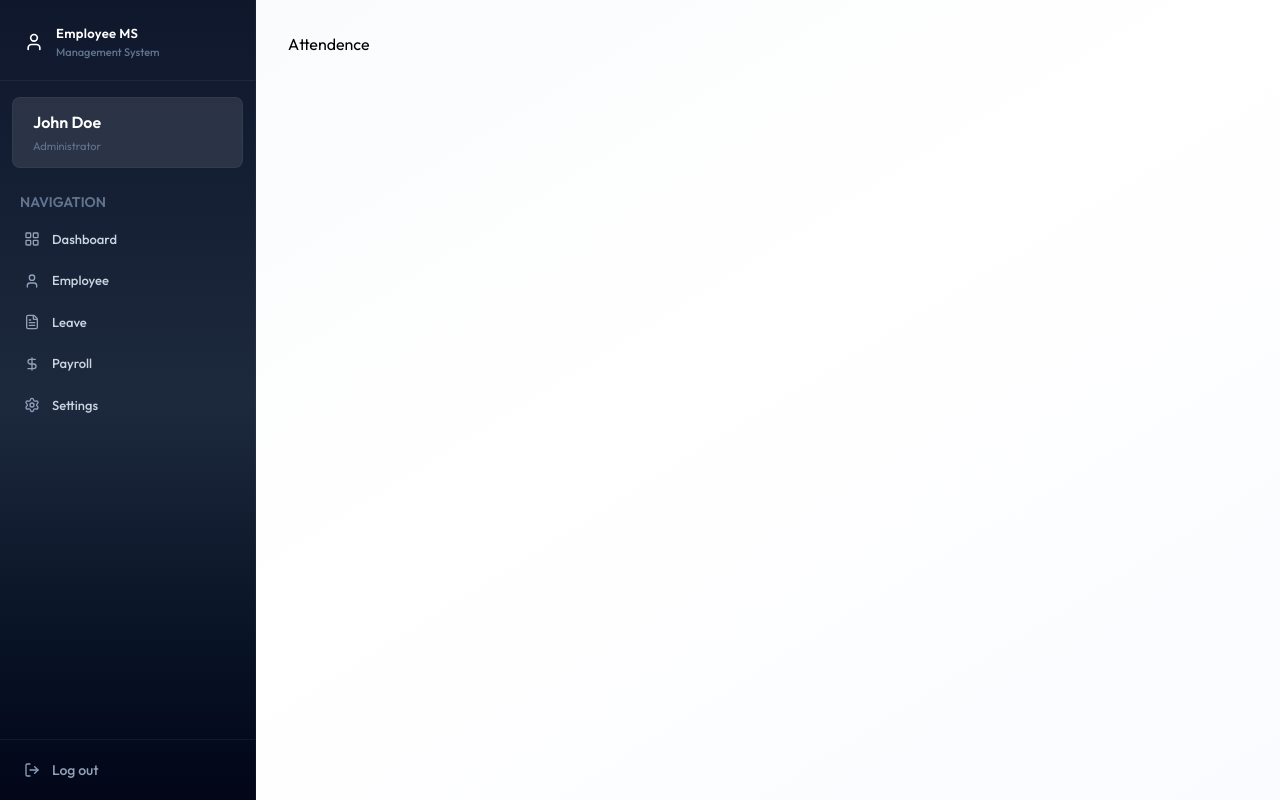
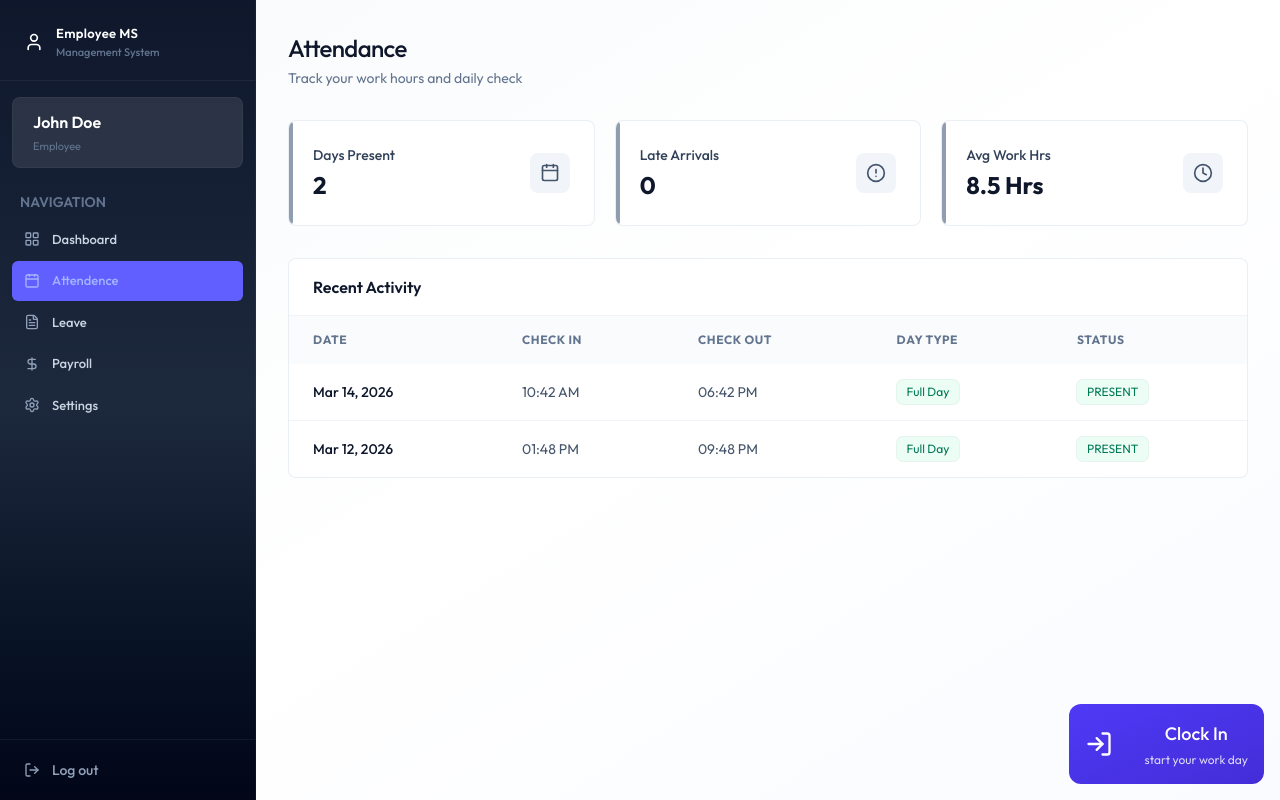
Before and after one commit to Ankitnandanwar/Candidate-Initials_Task_18-06-2026, a React (Vite) app in the folder client/: page /attendance in a window 1280 px wide. Built offline with nearby package versions, Linux system fonts and the light colour scheme.

Commit message:
Attendence Page UI Completed

```diff
--- a/client/package.json
+++ b/client/package.json
@@ -11,6 +11,7 @@
   },
   "dependencies": {
     "@tailwindcss/vite": "^4.3.1",
+    "date-fns": "^4.4.0",
     "lucide-react": "^1.18.0",
     "react": "^19.2.6",
     "react-dom": "^19.2.6",
--- a/client/src/assets/dummyData.js
+++ b/client/src/assets/dummyData.js
@@ -288,3 +288,22 @@
         updatedAt: "2026-03-13T13:48:42.433Z",
     },
 ];
+
+export function getDayTypeDisplay(record) {
+    if (record.dayType) {
+        const map = {
+            "Full Day": "badge-success",
+            "Three Quarter Day": "bg-blue-100 text-blue-700",
+            "Half Day": "badge-warning",
+            "Short Day": "badge-danger",
+        };
+        return {
+            label: record.dayType,
+            className: map[record.dayType] || "bg-slate-100 text-slate-600",
+        };
+    }
+    if (record.checkIn && !record.checkOut) {
+        return { label: "In Progress", className: "bg-indigo-100 text-indigo-700" };
+    }
+    return { label: "—", className: "" };
+}
--- a/client/src/components/Sidebar.jsx
+++ b/client/src/components/Sidebar.jsx
@@ -17,7 +17,7 @@
         setOpenMobileMenu(false)
     }, [pathname])
 
-    const role = "ADMIN" || "EMPLOYEE"
+    const role = "" || "EMPLOYEE"
 
     const navItems = [
         {name: "Dashboard", href:"/dashboard", icon: LayoutGridIcon},
--- /dev/null
+++ b/client/src/components/attendance/AttendanceHistory.jsx
@@ -0,0 +1,65 @@
+import { getDayTypeDisplay } from "../../assets/dummyData"
+import {format} from 'date-fns'
+
+const AttendanceHistory = ({history}) => {
+  return (
+    <div className="card overflow-hidden">
+        <div className="px-6 py-4 border-b border-slate-100">
+            <h3 className="font-semibold text-slate-900">Recent Activity</h3>
+        </div>
+        <div className="overflow-x-auto">
+            <table className="table-modern">
+                <thead>
+                    <tr>
+                        <th className="px-6 py-4">Date</th>
+                        <th className="px-6 py-4">Check In</th>
+                        <th className="px-6 py-4">Check Out</th>
+                        <th className="px-6 py-4">Day Type</th>
+                        <th className="px-6 py-4">Status</th>
+                    </tr>
+                </thead>
+                <tbody>
+                    {
+                        history.length === 0 ? (
+                            <tr>
+                                <td colSpan={6} className="text-center py-12 text-slate-400">No records found</td>
+                            </tr>
+                        ): (
+                            history.map((record)=>{
+                                const dayType = getDayTypeDisplay(record)
+                                return(
+                                    <tr key={record._id || record.id}>
+                                        <td className="px-6 py-4 font-medium text-slate-900">
+                                            {format(new Date(record.date), "MMM dd, yyyy ")}
+                                        </td>
+
+                                        <td className="px-6 py-4 text-slate-600">
+                                            {record.checkIn ? format(new Date(record.checkIn), "hh:mm a"): "-" }
+                                        </td>
+
+                                        <td className="px-6 py-4 text-slate-600">
+                                            {record.checkOut ? format(new Date(record.checkOut), "hh:mm a"): "-" }
+                                        </td>
+
+                                        <td className="px-6 py-4">
+                                            {dayType.label !== "-" ? <span className={`badge ${dayType.className}`}>{dayType.label}</span> : "-"}
+                                        </td>
+
+                                        <td className="px-6 py-4">
+                                            <span className={`badge ${record.status === "PRESENT" ?
+                                                "badge-success" : record.success === "LATE" ? "badge-warning": "badge-danger"
+                                            }`}>{record.status}</span>
+                                        </td>
+                                    </tr>
+                                )
+                            })
+                        )
+                    }
+                </tbody>
+            </table>
+        </div>
+    </div>
+  )
+}
+
+export default AttendanceHistory
--- /dev/null
+++ b/client/src/components/attendance/AttendanceStats.jsx
@@ -0,0 +1,36 @@
+import { AlertCircleIcon, CalendarIcon, ClockIcon } from "lucide-react";
+
+const AttendanceStats = ({ history }) => {
+
+    const totalPresent = history.filter((h) => h.status === "PRESENT" | h.status === "LATE").length;
+    const totalLate = history.filter((h) => h.status === "LATE").length;
+
+    const stats = [
+        { label: "Days Present", value: totalPresent, icon: CalendarIcon },
+        { label: "Late Arrivals", value: totalLate, icon: AlertCircleIcon },
+        { label: "Avg Work Hrs", value: "8.5 Hrs", icon: ClockIcon },
+
+    ]
+    return (
+        <div className="grid grid-cols-1 sm:grid-cols-3 gap-4 sm:gap-5 mb-8">
+            {
+                stats.map((item) => (
+                    <div key={item.label} className='card card-hover p-5 sm:p-6 relative
+                        overflow-hidden group flex items-center justify-between'>
+                        <div>
+                            <div className='absolute left-0 top-0 bottom-0 w-1 rounded-r-full
+                                bg-slate-500/70 group-hover:bg-indigo-500/70'/>
+                            <p className='text-sm font-medium text-slate-700'>{item.label}</p>
+                            <p className='text-2xl font-bold mt-1 text-slate-900'>{item.value}</p>
+                        </div>
+                        <item.icon className="size-10 p-2.5 rounded-lg
+                            bg-slate-100 text-slate-600 group-hover:bg-indigo-50
+                            group-hover:text-indigo-600 transition-colors duration-200"/>
+                    </div>
+                ))
+            }
+        </div>
+    )
+}
+
+export default AttendanceStats
--- /dev/null
+++ b/client/src/components/attendance/CheckInButton.jsx
@@ -0,0 +1,43 @@
+import { Loader2Icon, LogInIcon, LogOutIcon } from "lucide-react"
+import { useState } from "react"
+
+const CheckInButton = ({todayRecord, onAction}) => {
+
+    const[loading, setLoading] = useState(false)
+
+    const handleSubmit = async ()=> {
+        setLoading(true)
+        setTimeout(()=>{
+            setLoading(false)
+            onAction()
+        },1000)
+    }
+
+    if(todayRecord?.checkOut){
+        return(
+            <div className="flex flex-col items-center justify-center p-8 bg-slate-50 rounded-2xl
+            border border-slate-200">
+                <h3 className="text-lg font-bold text-slate-900">Work day Completed</h3>
+                <p className="text-slate-500 text-sm mt-1">Great job! See you tomorrow</p>
+            </div>
+        )
+    }
+
+    const isCheckedIn = !!todayRecord?.isCheckedIn
+
+  return (
+    <div className="absolute bottom-4 right-4 flex flex-col z-1">
+        <button onClick={handleSubmit} disabled={loading} className={`w-full max-w-xs flex justify-between items-center gap-8
+        p-4 rounded-xl bg-linear-to-br text-white ${isCheckedIn ? "from-slate-700 to-slate-900": "from-indigo-600 to-indigo-700"}`}>{loading ? <Loader2Icon className="size-7 animate-spin"/> :
+        isCheckedIn ? <LogOutIcon className="size-7"/> : <LogInIcon className="size-7"/>}
+
+        <div className="relative flex flex-col items-center text-center">
+            <h2 className="text-lg font-medium mb-1">{loading ? "Processing..." : isCheckedIn ? "Clock Out" : "Clock In"}</h2>
+            <p className="text-xs opacity-80">{isCheckedIn ? "Click to end your shift" : "start your work day"}</p>
+        </div>
+        </button>
+    </div>
+  )
+}
+
+export default CheckInButton
--- a/client/src/pages/Attendence.jsx
+++ b/client/src/pages/Attendence.jsx
@@ -1,7 +1,54 @@
+import { useCallback, useEffect, useState } from "react"
+import { dummyAttendanceData } from "../assets/dummyData"
+import Loading from "../components/Loading"
+import CheckInButton from "../components/attendance/CheckInButton"
+import AttendanceStats from "../components/attendance/AttendanceStats"
+import AttendanceHistory from "../components/attendance/AttendanceHistory"
 
 const Attendence = () => {
+
+  const [history,setHistory] = useState([])
+  const [loading,setLoading] = useState(true)
+  const [isDeleted,setIsDeleted] = useState(false)
+
+  const fetchData = useCallback(async() =>{
+    setHistory(dummyAttendanceData)
+    setTimeout(()=>{
+      setLoading(false)
+    },1000)
+  },[])
+
+  useEffect(()=>{
+    fetchData()
+  },[fetchData])
+
+  if(loading) return <Loading/>
+
+  const today = new Date ();
+  today.setHours(0,0,0,0)
+  const todayRecord = history.find((r)=> new Date(r.date).toDateString() === today.toDateString())
+
   return (
-    <div>Attendence</div>
+    <div className="animate-fade-in">
+      <div className="page-header">
+        <h1 className="page-title">Attendance</h1>
+        <p className="page-subtitle">Track your work hours and daily check</p>
+      </div>
+
+      {isDeleted ? (
+        <div className="mb-8 p-6 bg-rose-500 border border-rose-200 text-center rounded-2xl">
+          <p className="text-rose-500">You can no longer clock in or out because your employee records have been marked as deleted</p>
+        </div>
+      ): (
+        <div className="mb-8">
+          <CheckInButton todayRecord={todayRecord} onAction={fetchData}/>
+        </div>
+      )}
+
+      <AttendanceStats history={history}/>
+      <AttendanceHistory history={history}/>
+
+    </div>
   )
 }
 
--- a/client/src/pages/Employees.jsx
+++ b/client/src/pages/Employees.jsx
@@ -1,4 +1,4 @@
-import { useEffect, useState } from "react"
+import { useCallback, useEffect, useState } from "react"
 import { dummyEmployeeData, DEPARTMENTS } from "../assets/dummyData"
 import { Plus, Search, X } from "lucide-react"
 import EmployeeCard from "../components/EmployeeCard"
@@ -15,17 +15,17 @@
   const [editEmployee, setEditEmployee] = useState(null)
   const [showCreateModal, setShowCreateModal] = useState(false)
 
-  const fetchEmployeeData = async () => {
+  const fetchEmployeeData = useCallback(async () => {
     setLoading(true)
     setEmployeeData(dummyEmployeeData.filter((emp) => (selectedDept ? emp.department === selectedDept : emp)))
     setTimeout(() => {
       setLoading(false)
     }, 1000)
-  }
+  },[selectedDept])
 
   useEffect(() => {
     fetchEmployeeData()
-  }, [])
+  }, [fetchEmployeeData])
 
   const filteredData = employeeData.filter((emp) => `${emp.firstName} ${emp.lastName}
   ${emp.position}`.toLowerCase().includes(search.toLowerCase()))
```
Also changed, not shown: 1 other file (tests, documents, lock files or other folders).
